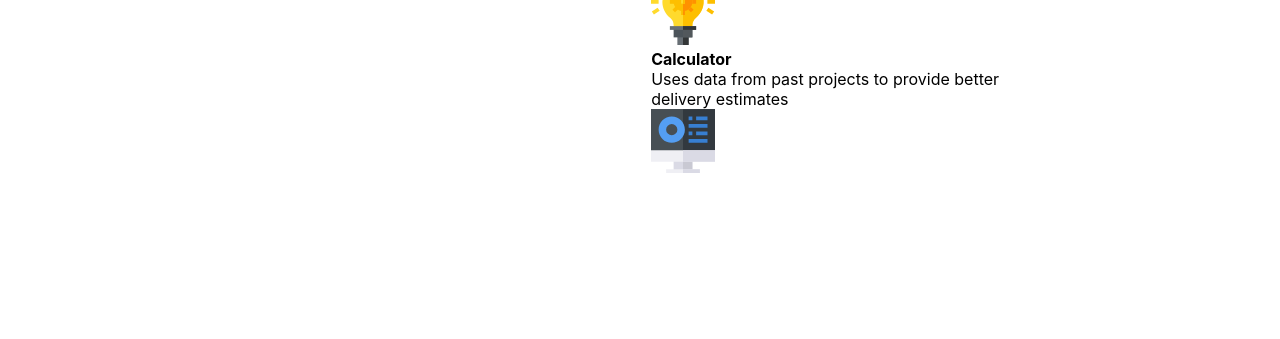
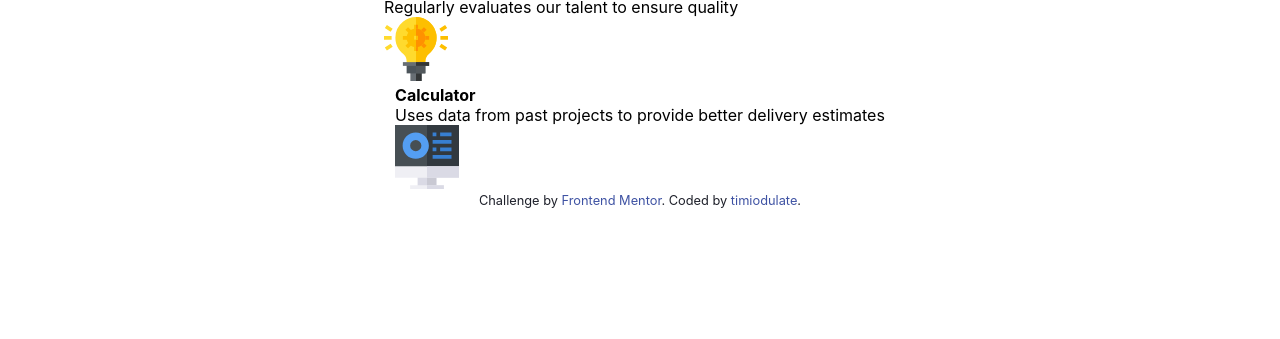
Before and after one commit to bobbycrooz/four-card-feature-section-master, a plain HTML site: page index.html in a window 1280 px wide. Shown: the part 461-800 px from the top of the page. Drawn offline with Linux system fonts and the light colour scheme.

Commit message:
update style.css

```diff
--- a/css/style.css
+++ b/css/style.css
@@ -24,8 +24,16 @@ body {
     width: 100%;
 
     display: flex;
+    flex-direction: column;
     justify-content: center;
     align-items: center;
+}
+
+
+main {
+  display: flex;
+  flex-direction: column;
+  align-items: center;
 }
 
 
```
